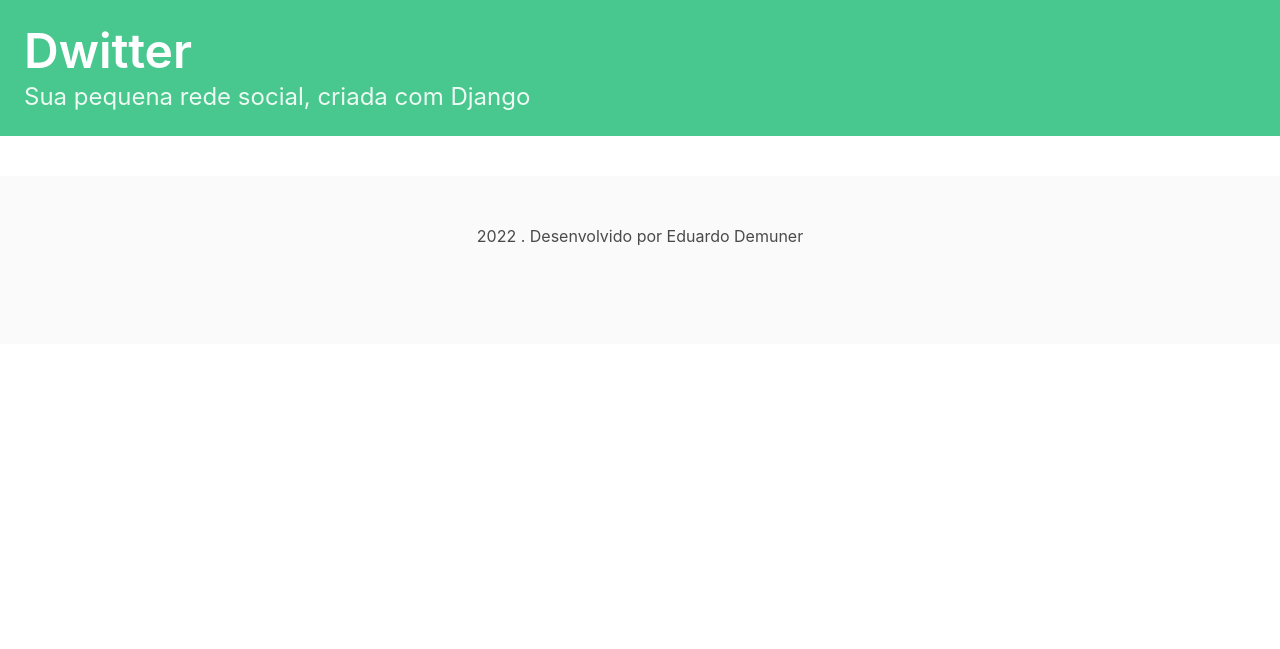
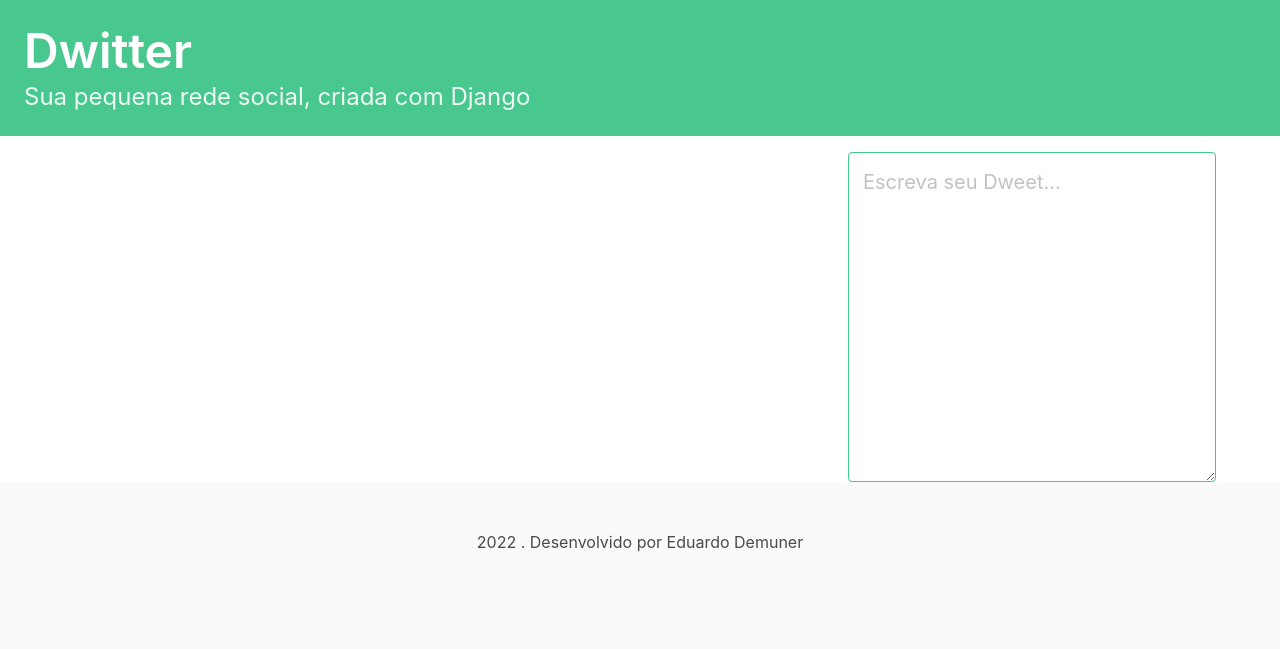
Before and after one commit to edemuner/Dwitter, a Django app: page / in a window 1280 px wide. Shown: the top 649 px of the page. Run offline with Django 4.2, Linux system fonts and the light colour scheme; a user stored in the database is signed in; data comes from the database, SQL or seed files in the repository.

Commit message:
preparada a exibição do formulário no template - modificada a view do dashboard, instanciando um objeto DweetForm e passando para renderização - adicionado um widget na caracterização do atributo body, para renderizar um conteúdo mais bonito

```diff
--- a/django-social/dwitter/forms.py
+++ b/django-social/dwitter/forms.py
@@ -2,7 +2,16 @@ from django import forms
 from .models import Dweet
 
 class DweetForm(forms.ModelForm):
-    body = forms.CharField(required=True)
+    body = forms.CharField(
+        required=True,
+        widget=forms.Textarea(
+            attrs={
+                "placeholder": "Escreva seu Dweet...",
+                "class": "textarea is-success is-medium",
+            }
+        ),
+        label="",
+    )
 
     class Meta:
         model = Dweet
--- a/django-social/dwitter/templates/dwitter/dashboard.html
+++ b/django-social/dwitter/templates/dwitter/dashboard.html
@@ -1,7 +1,7 @@
 {% extends 'base.html' %}
 
 {% block content %}
-
+<div class="columns">
 <div class="column">
 {% for followed in user.profile.follows.all %}
     {% for dweet in followed.user.dweets.all %}
@@ -15,4 +15,9 @@
 {% endfor %}
 </div>
 
+<div class="column is-one-third">
+    {{ form.as_p }}
+</div>
+</div>
+
 {% endblock content %}
--- a/django-social/dwitter/views.py
+++ b/django-social/dwitter/views.py
@@ -1,5 +1,6 @@
 from django.shortcuts import render, redirect
 from .models import Profile
+from .forms import DweetForm
 from django.contrib import messages
 from django.contrib.auth.decorators import login_required
 from django.contrib.auth import authenticate, login, logout
@@ -9,7 +10,8 @@ from django.contrib.auth import authenticate, login, logout
 
 @login_required(login_url='/login/')
 def dashboard(request):
-    return render(request, "dwitter/dashboard.html")
+    form = DweetForm()
+    return render(request, "dwitter/dashboard.html", {"form": form})
 
 @login_required(login_url='/login/')
 def profile_list(request):
```
